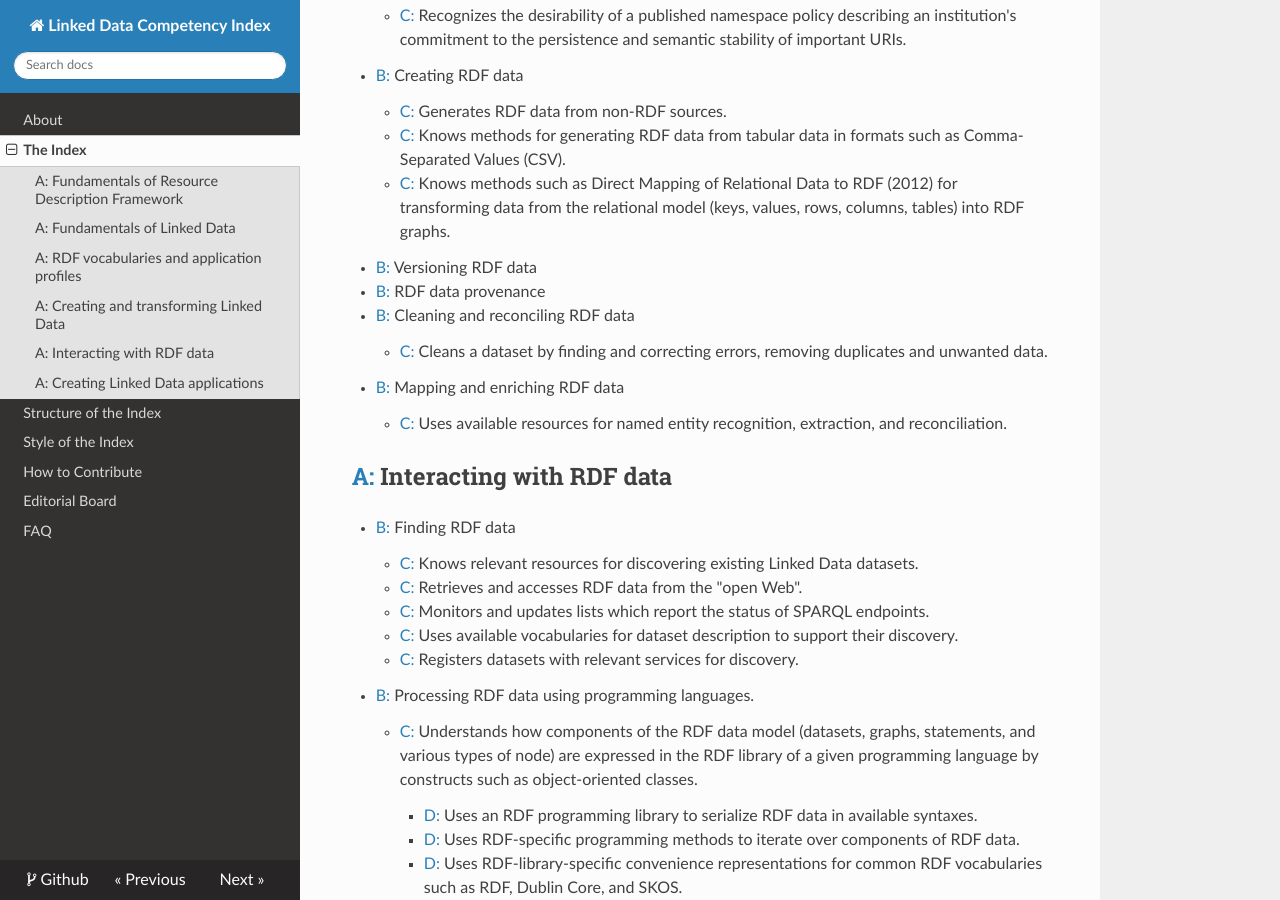
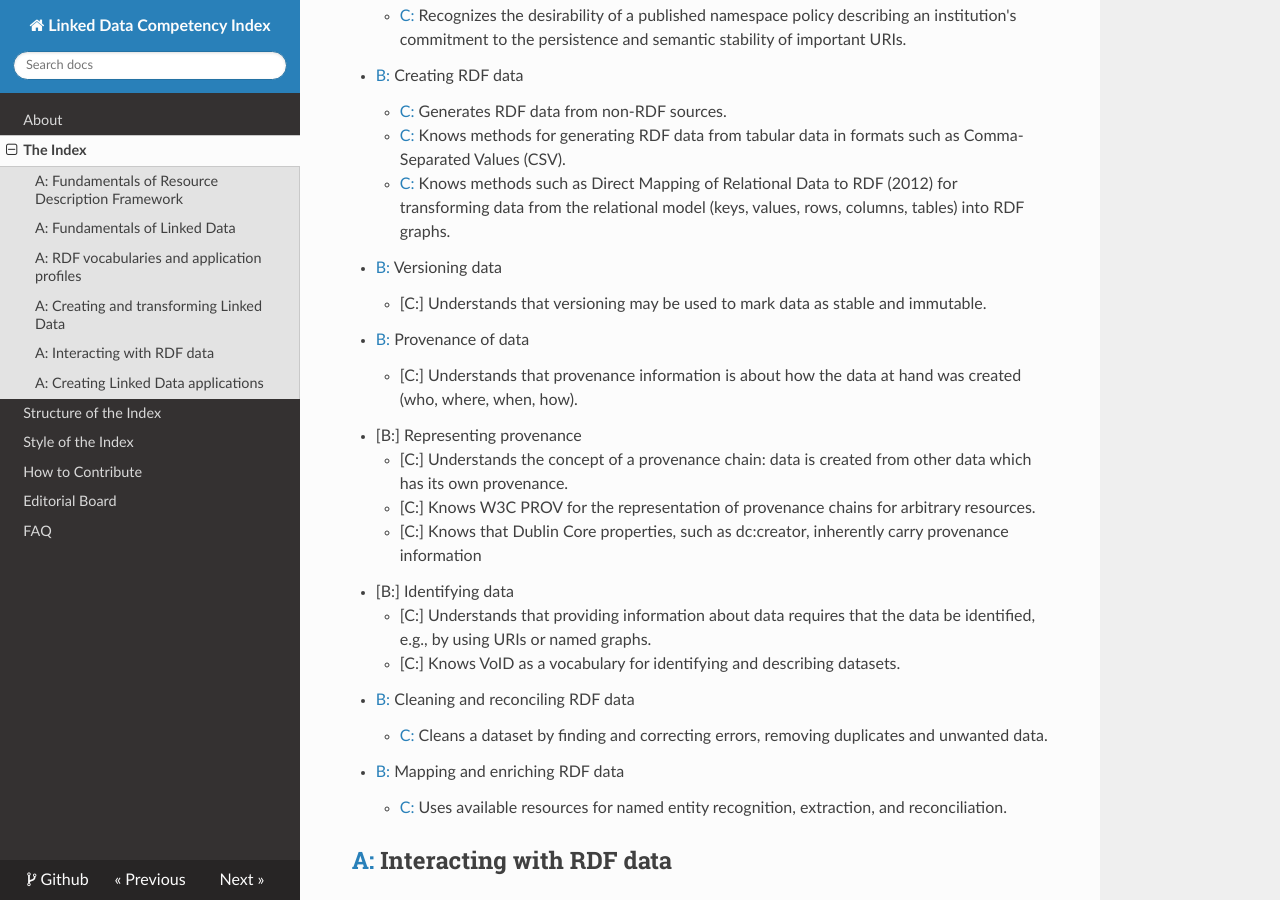
Before and after one commit to dcmi/ldci, an MkDocs documentation site: the page built from docs/D2695955.md, in a window 1280 px wide and 900 px high, scrolled down 4600 px. Built offline with MkDocs 1.6.1, drawn with Linux system fonts in a browser that asks for light colours; nearby versions of some CDN libraries; old or Windows-style settings are respelled for this version of MkDocs.

Commit message:
entered Kai compentencies about provenance into CI

```diff
--- a/docs/D2695955.md
+++ b/docs/D2695955.md
@@ -114,8 +114,17 @@ Note: Hover over a code to see its URI.  Click on a code to visit its full defin
     * [C:](http://asn.desire2learn.com/resources/S2731582) Generates RDF data from non-RDF sources.
     * [C:](http://asn.desire2learn.com/resources/S2742465) Knows methods for generating RDF data from tabular data in formats such as Comma-Separated Values (CSV).
     * [C:](http://asn.desire2learn.com/resources/S2742466) Knows methods such as Direct Mapping of Relational Data to RDF (2012) for transforming data from the relational model (keys, values, rows, columns, tables) into RDF graphs.
-* [B:](http://asn.desire2learn.com/resources/S2696082) Versioning RDF data
-* [B:](http://asn.desire2learn.com/resources/S2696083) RDF data provenance
+* [B:](http://asn.desire2learn.com/resources/S2696082) Versioning data
+    * [C:] Understands that versioning may be used to mark data as stable and immutable.
+* [B:](http://asn.desire2learn.com/resources/S2696083) Provenance of data
+    * [C:] Understands that provenance information is about how the data at hand was created (who, where, when, how).
+* [B:] Representing provenance
+    * [C:] Understands the concept of a provenance chain: data is created from other data which has its own provenance.
+    * [C:] Knows W3C PROV for the representation of provenance chains for arbitrary resources.
+    * [C:] Knows that Dublin Core properties, such as dc:creator, inherently carry provenance information
+* [B:] Identifying data
+    * [C:] Understands that providing information about data requires that the data be identified, e.g., by using URIs or named graphs.
+    * [C:] Knows VoID as a vocabulary for identifying and describing datasets.
 * [B:](http://asn.desire2learn.com/resources/S2696084) Cleaning and reconciling RDF data
     * [C:](http://asn.desire2learn.com/resources/S2731583) Cleans a dataset by finding and correcting errors, removing duplicates and unwanted data.
 * [B:](http://asn.desire2learn.com/resources/S2696085) Mapping and enriching RDF data
```
